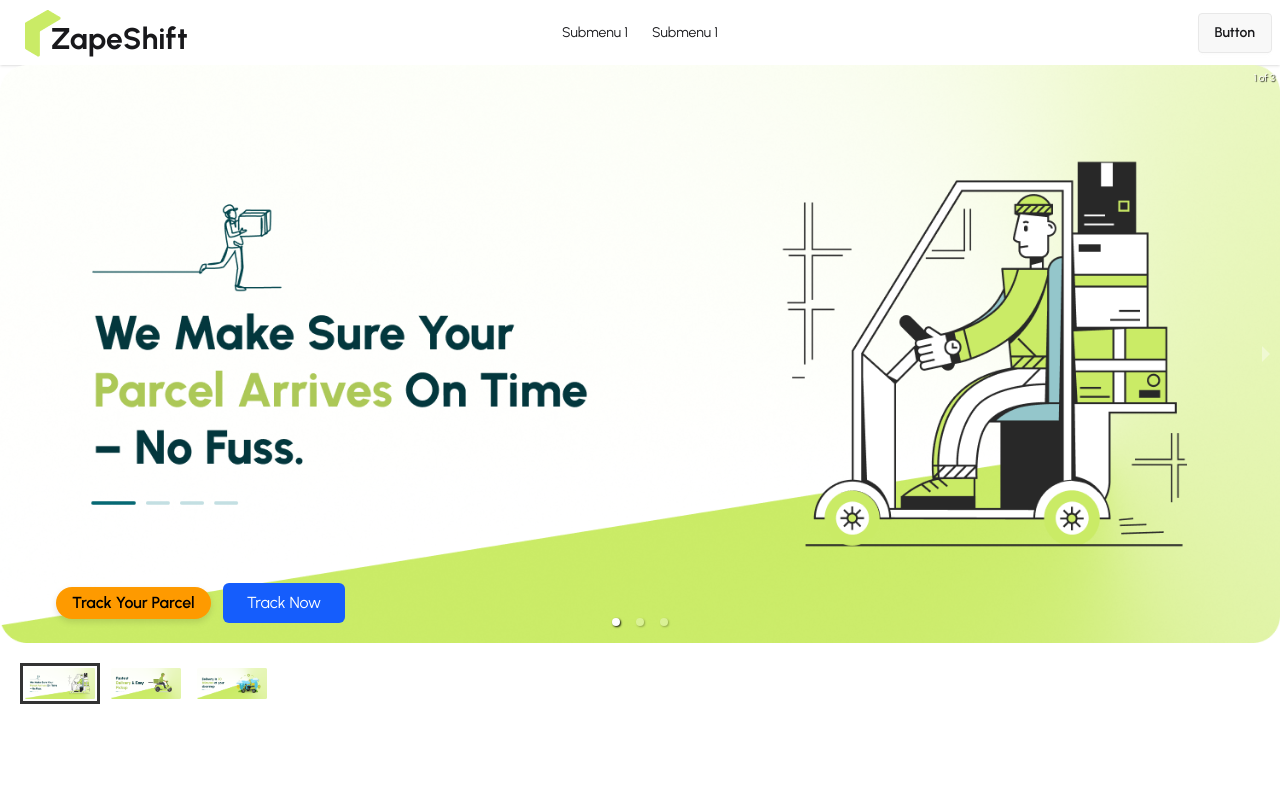
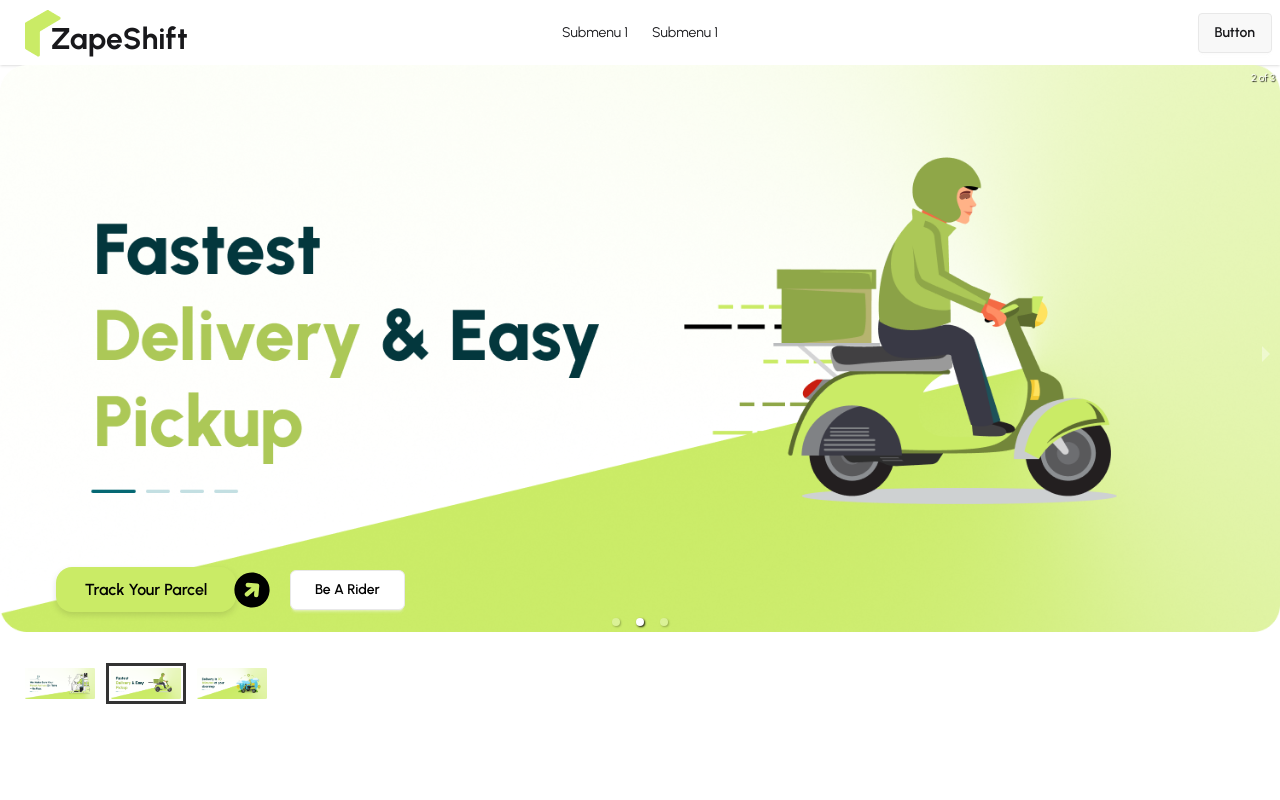
Before and after one commit to Shoybit/zaap-shift, a React (Vite) app: page / in a window 1280 px wide. Shown: the top 800 px of the page. Built offline with nearby package versions, Linux system fonts and the light colour scheme.

Commit message:
banner update and customize

```diff
--- a/src/Pages/Banner/Banner.jsx
+++ b/src/Pages/Banner/Banner.jsx
@@ -8,33 +8,40 @@ import { HiArrowCircleRight } from 'react-icons/hi';
 
 const Banner = () => {
     return (
-        <Carousel autoPlay={false}
+        <Carousel autoPlay={true}
         infiniteLoop = {true} >
 
 <div className="relative">
     <img src={banner1} alt="" />
-
-    <div className="absolute bottom-5 left-14 text-left flex items-center gap-3">
-        <p className="text-black text-[16px] font-semibold drop-shadow-md bg-amber-500 px-4 py-1 rounded-2xl">
+<div className="absolute bottom-5 left-14 text-left flex items-center ">
+    <p className="text-black w-[180px] h-[45px] text-center items-center flex justify-center text-[16px] font-semibold drop-shadow-md bg-[#caeb66] px-4 py-1 rounded-2xl">
         Track Your Parcel
     </p>
 
-        <button className="px-6 py-2 bg-blue-600 hover:bg-blue-700 text-white rounded-md">
-            Track Now
+<span className="relative -rotate-40 w-11 h-7 flex justify-center items-center text-black -ml-1.5">
+    <HiArrowCircleRight size={50} />
+</span>
+
+
+    <button className="px-6 py-2 text-black  bg-[#ffffff] btn rounded-md ml-4">
+        Be A Rider
     </button>
 </div>
 </div>
-
 <div className="relative">
     <img src={banner2} alt="" />
-
-    <div className="absolute bottom-5 left-14 text-left flex items-center gap-3">
-        <p className="text-black text-[16px] font-semibold drop-shadow-md bg-amber-500 px-4 py-1 rounded-2xl">
+<div className="absolute bottom-5 left-14 text-left flex items-center ">
+    <p className="text-black w-[180px] h-[45px] text-center items-center flex justify-center text-[16px] font-semibold drop-shadow-md bg-[#caeb66] px-4 py-1 rounded-2xl">
         Track Your Parcel
     </p>
 
-        <button className="px-6 py-2 bg-blue-600 hover:bg-blue-700 text-white rounded-md">
-            Track Now
+<span className="relative -rotate-40 w-11 h-7 flex justify-center items-center text-black -ml-1.5">
+    <HiArrowCircleRight size={50} />
+</span>
+
+
+    <button className="px-6 py-2 text-black  bg-[#ffffff] btn rounded-md ml-4">
+        Be A Rider
     </button>
 </div>
 </div>
@@ -43,16 +50,16 @@ const Banner = () => {
 <div className="relative">
     <img src={banner3} alt="" />
 <div className="absolute bottom-5 left-14 text-left flex items-center ">
-    <p className="text-black text-[16px] font-semibold drop-shadow-md bg-amber-500 px-4 py-1 rounded-2xl">
+    <p className="text-black w-[180px] h-[45px] text-center items-center flex justify-center text-[16px] font-semibold drop-shadow-md bg-[#caeb66] px-4 py-1 rounded-2xl">
         Track Your Parcel
     </p>
 
-<span className="relative -rotate-40 w-11 h-7 flex justify-center items-center text-black -ml-[6px]">
-    <HiArrowCircleRight size={40} />
+<span className="relative -rotate-40 w-11 h-7 flex justify-center items-center text-black -ml-1.5">
+    <HiArrowCircleRight size={50} />
 </span>
 
 
-    <button className="px-6 py-2 bg-blue-600 hover:bg-blue-700 text-white rounded-md ml-4">
+    <button className="px-6 py-2 text-black  bg-[#ffffff] btn rounded-md ml-4">
         Be A Rider
     </button>
 </div>
```
Lines whose indentation alone changed are shown as unchanged.
